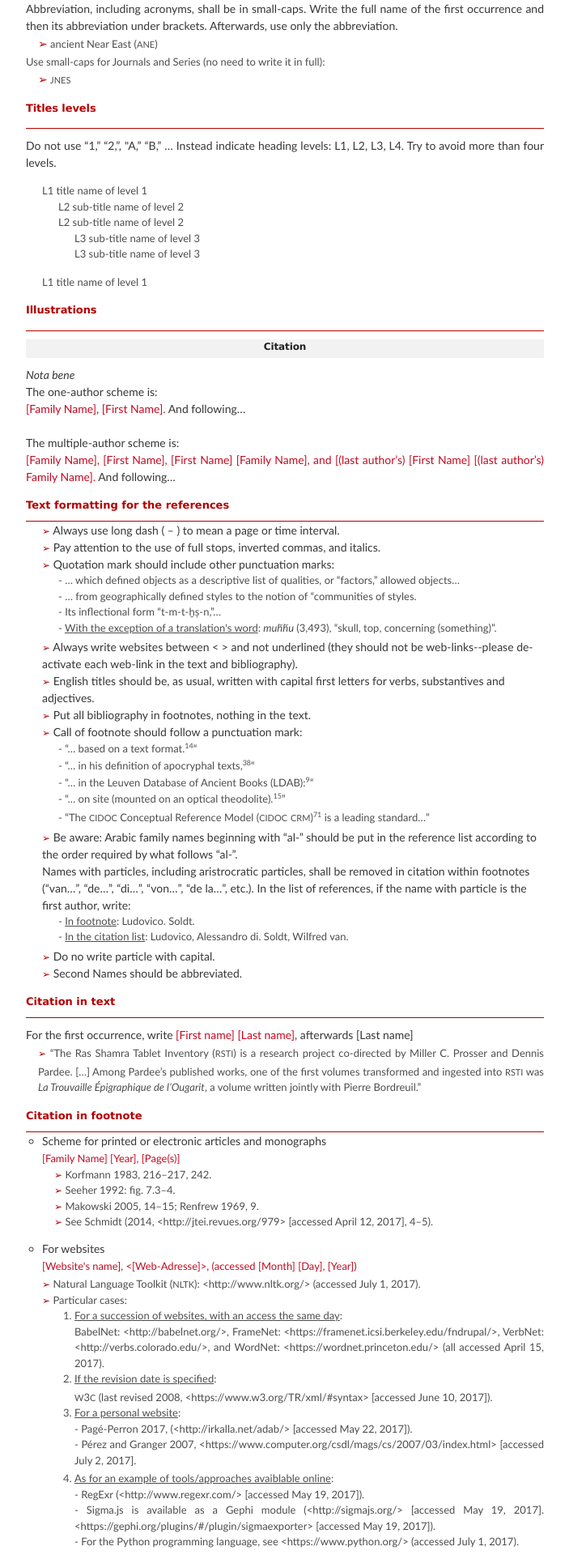
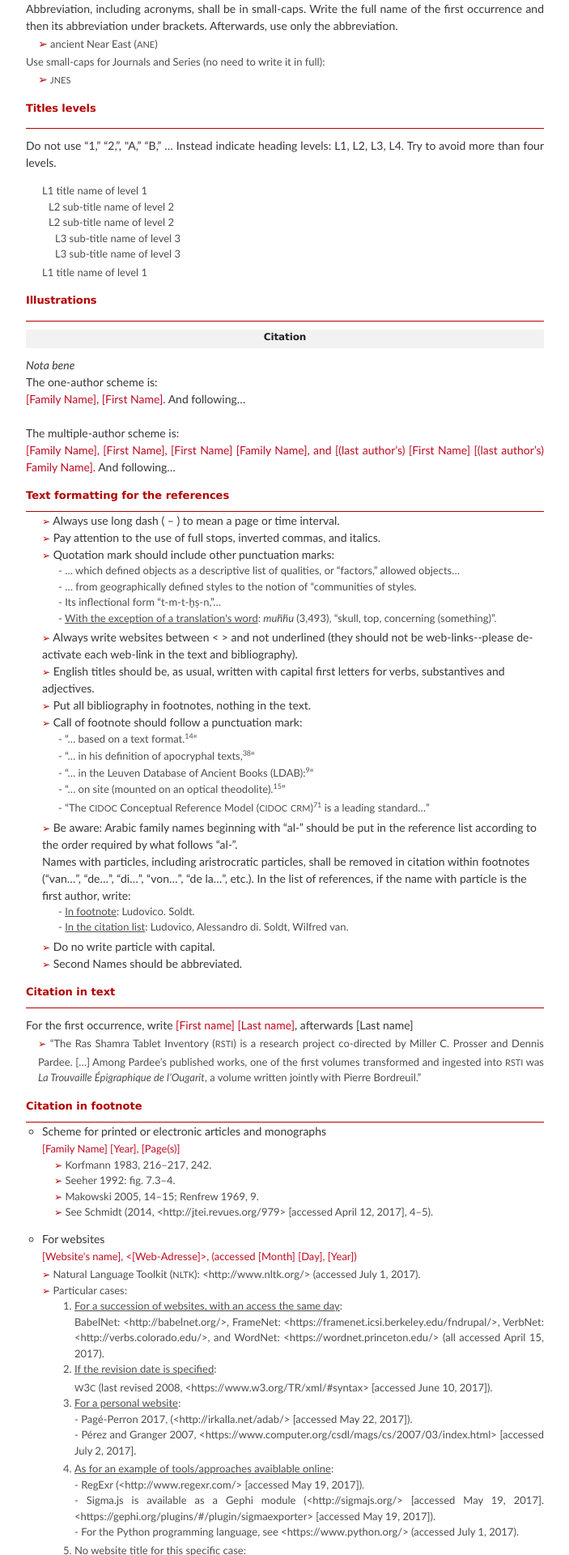
Before and after one commit to vbigot-juloux/ane-research-humanities, a Jekyll site: the page built from docs/Guidelines.md, in a window 1280 px wide. Shown: the part 561-2481 px from the top of the page at 81% size, without its empty margins (288-991 px from the left). Built offline with Jekyll 4.4.1, drawn with Linux system fonts in a browser that asks for light colours; the repository's description, which GitHub fills in, is left out.

Commit message:
Update Guidelines.md

```diff
--- a/docs/Guidelines.md
+++ b/docs/Guidelines.md
@@ -28,17 +28,17 @@ Use small-caps for Journals and Series (no need to write it in full): <br />
 <p>Do not use “1,” “2,”, "A,” “B,” … Instead indicate heading levels: L1, L2, L3, L4. Try to avoid more than four levels.</p>
 <ul style="list-style-type: none; font-size: 13px; color: #4d4d4d">
   <li>L1 title name of level 1
-    <ul style="list-style-type: none">
+    <ul style="list-style-type: none; margin-left: -12px;">
       <li>L2 sub-title name of level 2</li>
       <li>L2 sub-title name of level 2
-      <ul style="list-style-type: none">
+      <ul style="list-style-type: none; margin-left: -12px;">
         <li>L3 sub-title name of level 3</li>
         <li>L3 sub-title name of level 3</li>
         </ul>
       </li>
     </ul>
   </li>
-  <li>L1 title name of level 1</li>
+  <li style="margin-top: -12px">L1 title name of level 1</li>
   </ul>
 
 <h3 style="color:#b30000;">Illustrations</h3>
```
